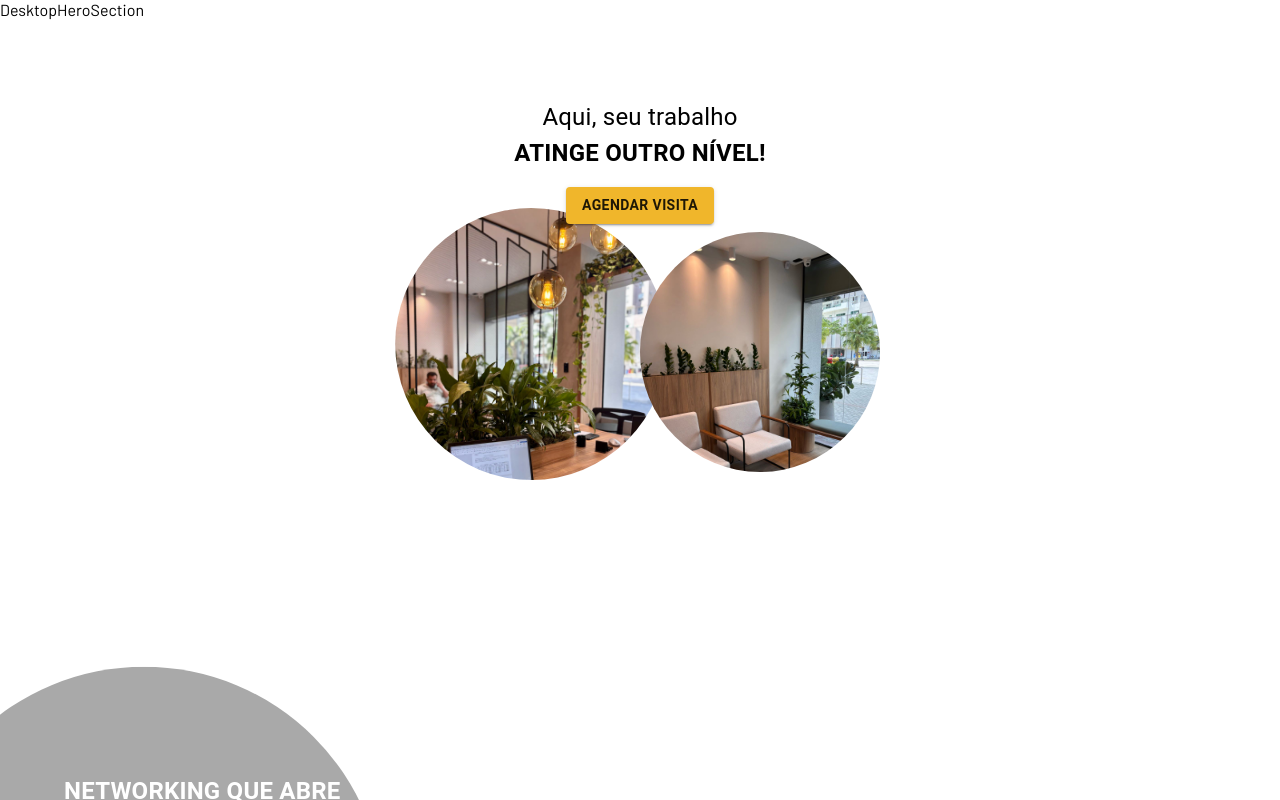
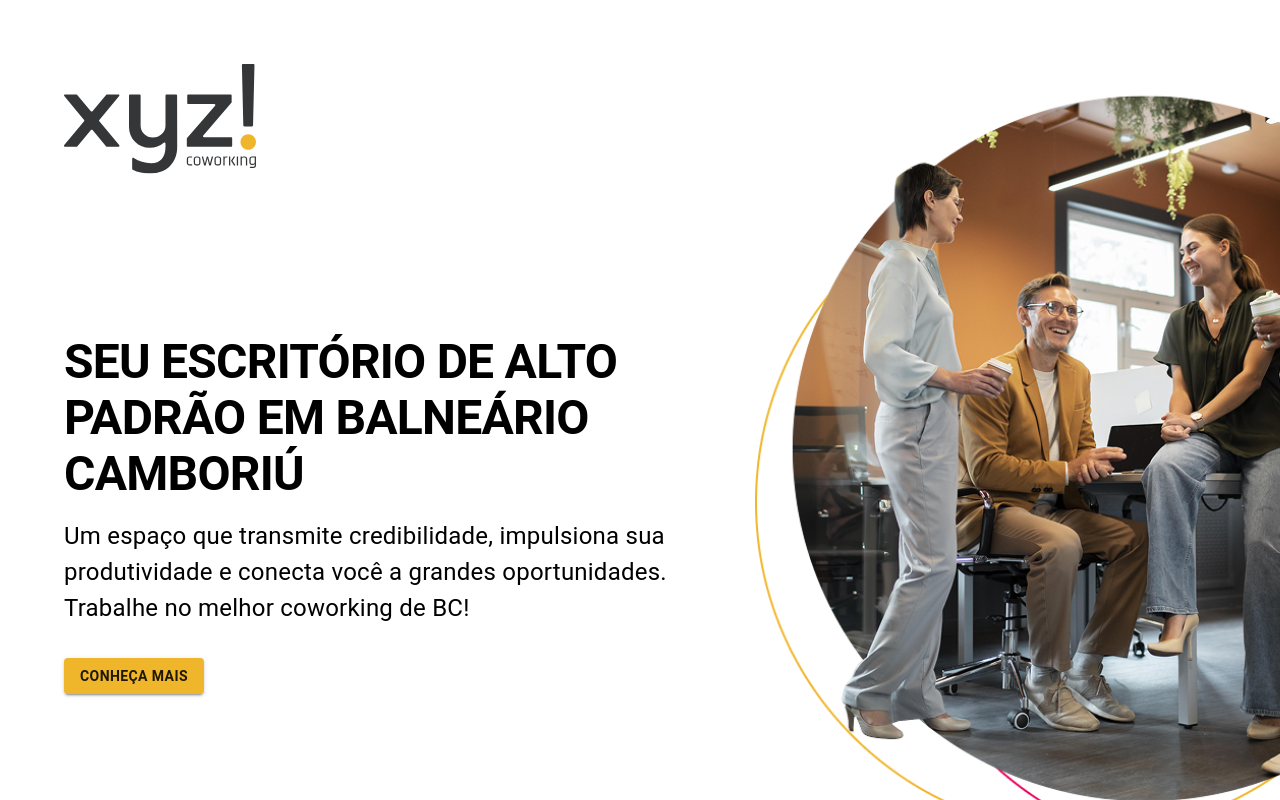
Before and after one commit to gffhammes/site-xyz-coworking, a Next.js app: page / in a window 1280 px wide. Shown: the top 800 px of the page. Built offline with nearby package versions, Linux system fonts and the light colour scheme; what @mui/material-nextjs would draw is missing.

Commit message:
feat: adjust hero responsivity

```diff
--- a/src/app/globals.css
+++ b/src/app/globals.css
@@ -14,6 +14,7 @@ a {
 html, body {
   height: 100%;
   width: 100%;
+
 }
 
 .ellipsis {
--- a/src/components/DifferentialsSection/DifferentialSection.tsx
+++ b/src/components/DifferentialsSection/DifferentialSection.tsx
@@ -67,7 +67,7 @@ export const DifferentialSection = () => {
       if (entry.isIntersecting) {
         window.addEventListener("scroll", handleScroll);
 
-        document.documentElement.style["scrollSnapType"] = "y proximity";
+        // document.documentElement.style["scrollSnapType"] = "y mandatory";
       } else {
         window.removeEventListener("scroll", handleScroll);
 
--- a/src/components/HeroSection/DesktopHeroSection.tsx
+++ b/src/components/HeroSection/DesktopHeroSection.tsx
@@ -1,5 +1,49 @@
+import { Box, Button, Container, Stack, Typography } from "@mui/material";
+import { XYZLogo } from "../common/XYZLogo";
+import { heroSectionData } from "./HeroSection";
+import { HeroSectionImage } from "./HeroSectionImage";
+
 export interface IDesktopHeroSectionProps {}
 
 export const DesktopHeroSection = (props: IDesktopHeroSectionProps) => {
-  return <>DesktopHeroSection</>;
+  return (
+    <Stack sx={{ width: "100%", overflow: "hidden", pt: 8 }}>
+      <Container>
+        <Stack direction="row" gap={4}>
+          <Stack gap={20}>
+            <XYZLogo width="12rem" />
+
+            <Stack alignItems="flex-start" gap={4} pb={20}>
+              <Stack gap={2}>
+                <Typography variant="h1" textTransform="uppercase">
+                  {heroSectionData.h1}
+                </Typography>
+
+                <Typography fontSize={24}>
+                  {heroSectionData.subtitle}
+                </Typography>
+              </Stack>
+
+              <Button variant="contained">CONHEÇA MAIS</Button>
+            </Stack>
+          </Stack>
+
+          <Box flex="0 0 40%" sx={{ position: "relative" }}>
+            <Box
+              sx={{
+                position: "absolute",
+                top: 0,
+                left: 0,
+                height: "100%",
+                width: "100%",
+                display: "flex",
+              }}
+            >
+              <HeroSectionImage height="100%" margin={{}} />
+            </Box>
+          </Box>
+        </Stack>
+      </Container>
+    </Stack>
+  );
 };
--- a/src/components/HeroSection/HeroSection.tsx
+++ b/src/components/HeroSection/HeroSection.tsx
@@ -12,3 +12,8 @@ export const HeroSection = (props: IHeroSectionProps) => {
     />
   );
 };
+
+export const heroSectionData = {
+  h1: `Seu Escritório de Alto Padrão em Balneário Camboriú`,
+  subtitle: `Um espaço que transmite credibilidade, impulsiona sua produtividade e conecta você a grandes oportunidades. Trabalhe no melhor coworking de BC!`,
+};
--- a/src/components/HeroSection/HeroSectionImage.tsx
+++ b/src/components/HeroSection/HeroSectionImage.tsx
@@ -6,9 +6,22 @@ import Image from "next/image";
 export interface IHeroSectionImageProps {
   height?: string;
   width?: string;
+  margin?: {
+    top?: number;
+    bottom?: number;
+    left?: number;
+    right?: number;
+  };
 }
 
-export const HeroSectionImage = ({ height, width }: IHeroSectionImageProps) => {
+export const HeroSectionImage = ({
+  height,
+  width,
+  margin = {
+    right: -5,
+    top: -5,
+  },
+}: IHeroSectionImageProps) => {
   return (
     <Box
       sx={{
@@ -17,12 +30,12 @@ export const HeroSectionImage = ({ height, width }: IHeroSectionImageProps) => {
         width,
         aspectRatio: image.width / image.height,
         justifySelf: "flex-end",
-        mr: -5,
-        mt: -5,
+        mr: margin.right,
+        mt: margin.top,
         pointerEvents: "none",
       }}
     >
-      <Image src={image.src} alt="XYZ" fill />
+      <Image src={image.src} alt="XYZ" fill style={{ left: 0 }} />
     </Box>
   );
 };
--- a/src/components/HeroSection/MobileHeroSection.tsx
+++ b/src/components/HeroSection/MobileHeroSection.tsx
@@ -1,6 +1,7 @@
 import { Box, Button, Container, Stack, Typography } from "@mui/material";
 import { XYZLogo } from "../common/XYZLogo";
 import { HeroSectionImage } from "./HeroSectionImage";
+import { heroSectionData } from "./HeroSection";
 
 export interface IMobileHeroSectionProps {}
 
@@ -16,10 +17,10 @@ export const MobileHeroSection = (props: IMobileHeroSectionProps) => {
           <Stack alignItems="flex-start" gap={4}>
             <Stack gap={2}>
               <Typography variant="h1" textTransform="uppercase">
-                {data.h1}
+                {heroSectionData.h1}
               </Typography>
 
-              <Typography>{data.subtitle}</Typography>
+              <Typography>{heroSectionData.subtitle}</Typography>
             </Stack>
 
             <Button variant="contained">CONHEÇA MAIS</Button>
@@ -31,8 +32,3 @@ export const MobileHeroSection = (props: IMobileHeroSectionProps) => {
     </Stack>
   );
 };
-
-const data = {
-  h1: `Seu Escritório de Alto Padrão em Balneário Camboriú`,
-  subtitle: `Um espaço que transmite credibilidade, impulsiona sua produtividade e conecta você a grandes oportunidades. Trabalhe no melhor coworking de BC!`,
-};
--- a/src/theme.ts
+++ b/src/theme.ts
@@ -6,6 +6,10 @@ const theme = createTheme({
     h1: {
       fontSize: 32,
       fontWeight: 700,
+
+      "@media (min-width:600px)": {
+        fontSize: 48,
+      },
     },
     h2: {
       fontSize: 24,
```
